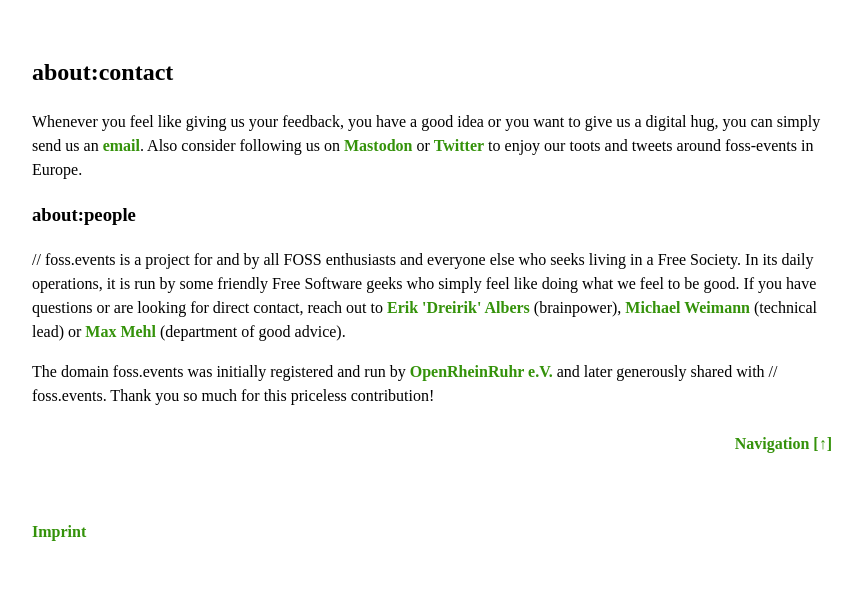
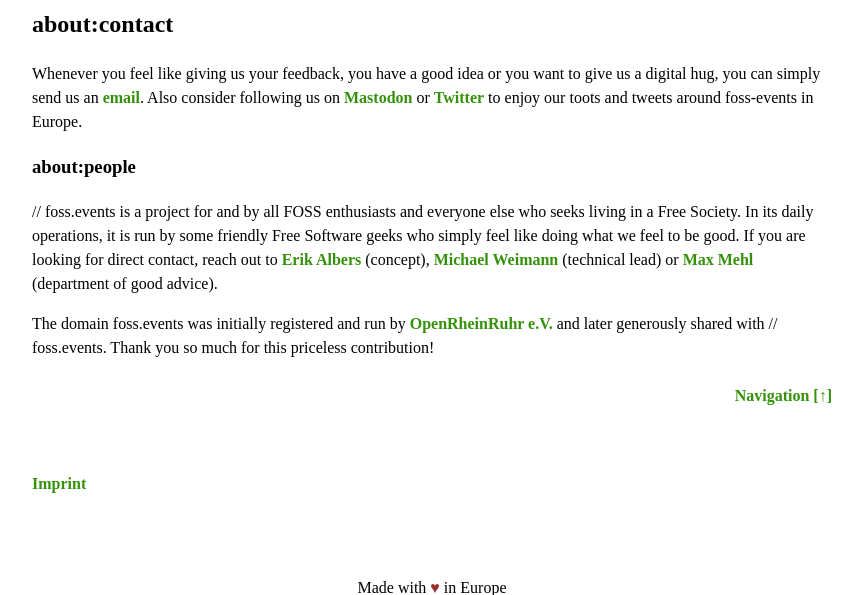
Before and after one commit to foss-events/website, a Python web app: template src/templates/about.html in a window 1280 px wide. Shown: the part 5733-6328 px from the top of the page, without its empty margins (208-1070 px from the left). Run offline with Jinja, Linux system fonts and the light colour scheme; the template is opened without the code that fills it, so the values that code supplies are empty.

Commit message:
miscellaneous

```diff
--- a/src/templates/about.html
+++ b/src/templates/about.html
@@ -284,7 +284,7 @@
 
 <p>You are free to copy, distribute, transmit and adapt our data, as long as you credit // foss.events and so its contributors. If you alter or build upon our data, you may distribute the result only under the same licence. The <a href="https://opendatacommons.org/licenses/odbl/1.0/">full legal code</a> explains your rights and responsibilities. </p>
 
-<p>Concretely, we ask you to credit “// foss.events” and that you make it clear that the data is available under the Open Database License. You may do this by linking to <a href="/about.html#datalicense">this copyright page</a>. Alternatively, you can name and link directly to the license. In media where links are not possible (e.g. printed works), we suggest you tell your readers about foss.events and direct them to https://foss.events. </p>
+<p>Concretely, we ask you to credit “// foss.events” and that you make it clear that the data is available under the Open Database License. You may do this by linking to <a href="/about.html#datalicense">this copyright page</a>. </p>
 
     <a class="nav-to-top" href="about.html#top">Navigation [&uarr;]</a>
 </section>
@@ -310,10 +310,10 @@
     </p>
 
     <p>
-        If you are an organiser or you have 5 minutes of time, it would be of such a great help to this project if you
+        <strong>If you are an organiser or you have 5 minutes of time, it would be of such a great help to this project if you
         can <a
             href="mailto:onemore@foss.events?subject=one more event&body=Hi,%0D%0A%0D%0AIt's me:%0D%0A%0D%0Aplease add/update this event on // foss.events:%0D%0A%0D%0AName:%0D%0ADate:%0D%0AURL:%0D%0AShortname:%0D%0AHashtag:%0D%0ACity:%0D%0ACountry:%0D%0AVenue:%0D%0AOSM-Link:%0D%0ASelf-Description:%0D%0ALink for Call for Participation:%0D%0ADeadline for Call for Participation:%0D%0ALink for Code of Conduct:%0D%0ATags:%0D%0AEntrance Fee:%0D%0ARegistration required:%0D%0AParticipants last time:%0D%0AMain language:%0D%0AMain Organiser:%0D%0ALink to Logo:%0D%0AAny specialties:%0D%0ASocial Accounts: ">use
-        this advanced email-template</a> and help us with collecting all necessary information about an event. If you
+        this advanced email-template</a> and help us with collecting all necessary information about an event.</strong> If you
         have trouble understanding our data set, check the legend <a href="#legend">[&uarr;]</a> for an explanation.
     </p>
 
@@ -433,8 +433,8 @@
     <p>
         // foss.events is a project for and by all FOSS enthusiasts and everyone else who seeks living in a Free
         Society. In its daily operations, it is run by some friendly Free Software geeks who simply feel like doing what
-        we feel to be good. If you have questions or are looking for direct contact, reach out to <a
-            href="https://mastodon.social/@3rik">Erik 'Dreirik' Albers</a> (brainpower), <a
+        we feel to be good. If you are looking for direct contact, reach out to <a
+            href="https://mastodon.social/@3rik">Erik Albers</a> (concept), <a
             href="https://github.com/weeman1337">Michael Weimann</a> (technical lead) or <a
             href="https://mastodon.social/@mxmehl">Max Mehl</a> (department of good advice).
     </p>
```
